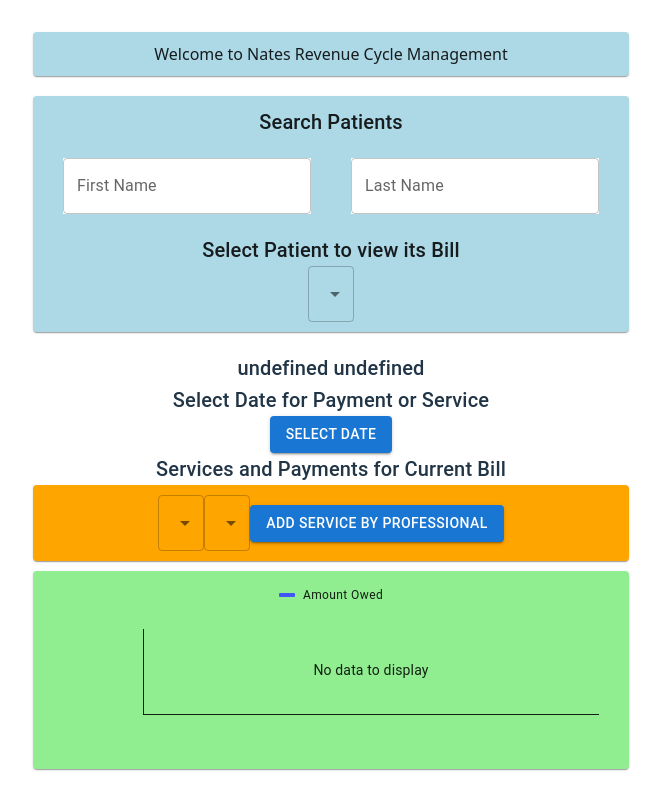
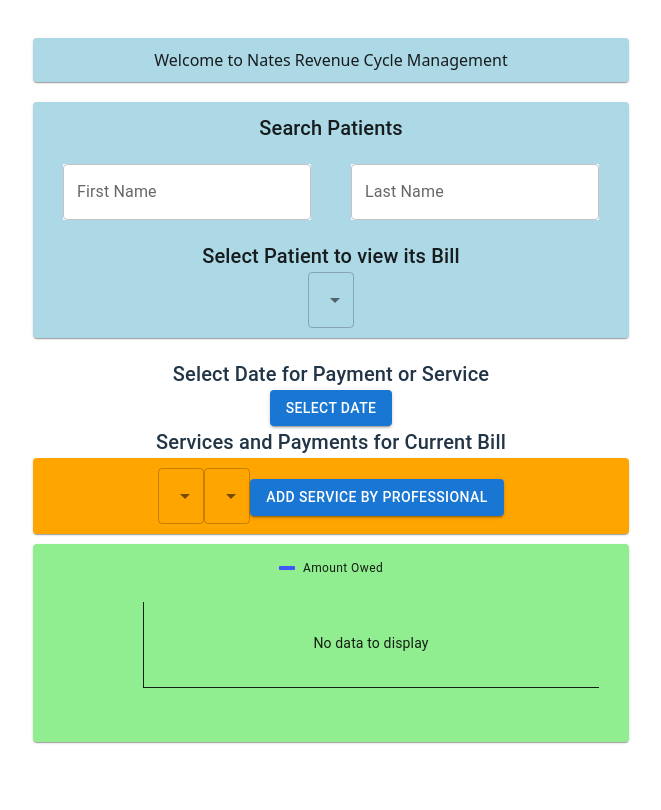
Before and after one commit to OrdinaryGeeks/RevenueCycleManagement, a React (Vite) app: page / in a window 1280 px wide. Shown: the top 810 px of the page, without its empty margins (309-970 px from the left). Built offline with nearby package versions, Linux system fonts and the light colour scheme.

Commit message:
Fix Undefined message

```diff
--- a/src/components/RevenueCycleManagement.tsx
+++ b/src/components/RevenueCycleManagement.tsx
@@ -567,7 +567,7 @@ setPayments(c => [...c, currentPayment]);
 
 
 
-<Typography variant="h6">{GetFullNameOfPatient(currentPatientId)}</Typography>
+{currentPatientId > 0 && <Typography variant="h6">{GetFullNameOfPatient(currentPatientId)}</Typography>}
 
 
            {
```
